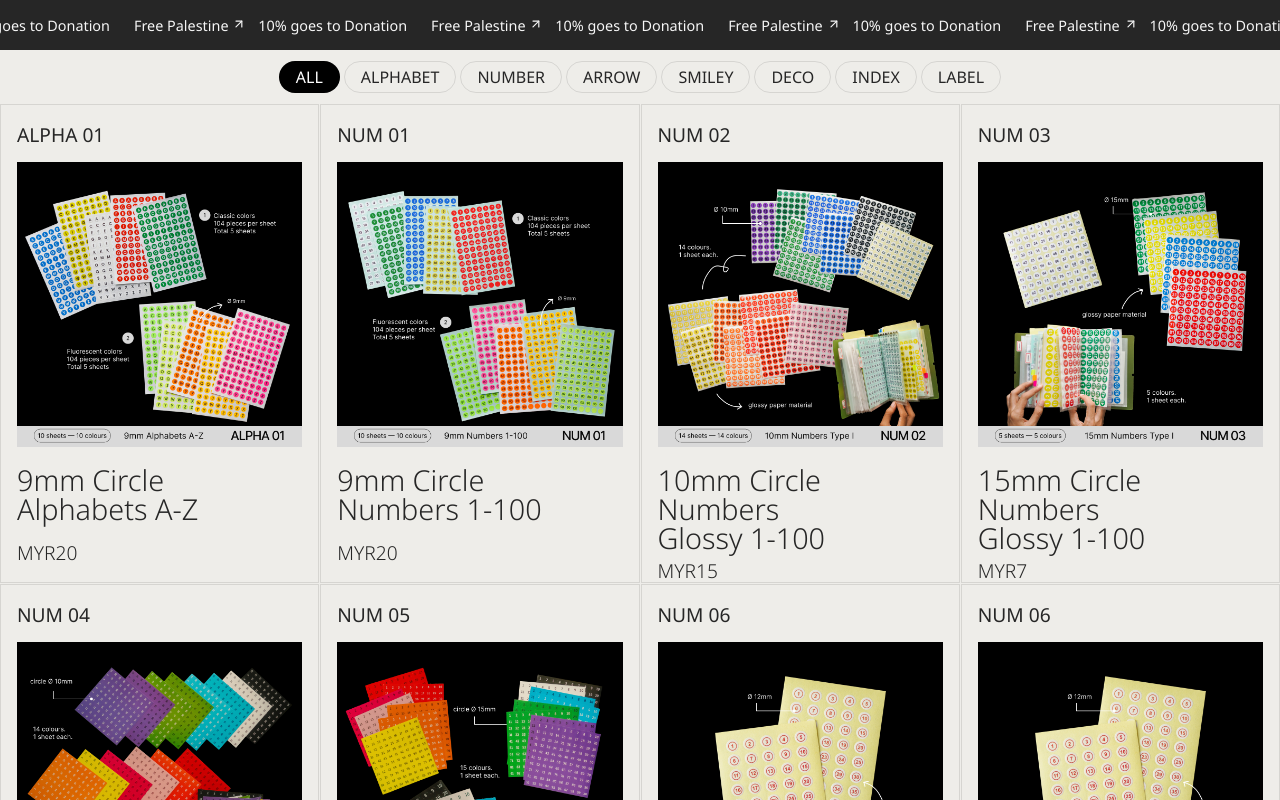
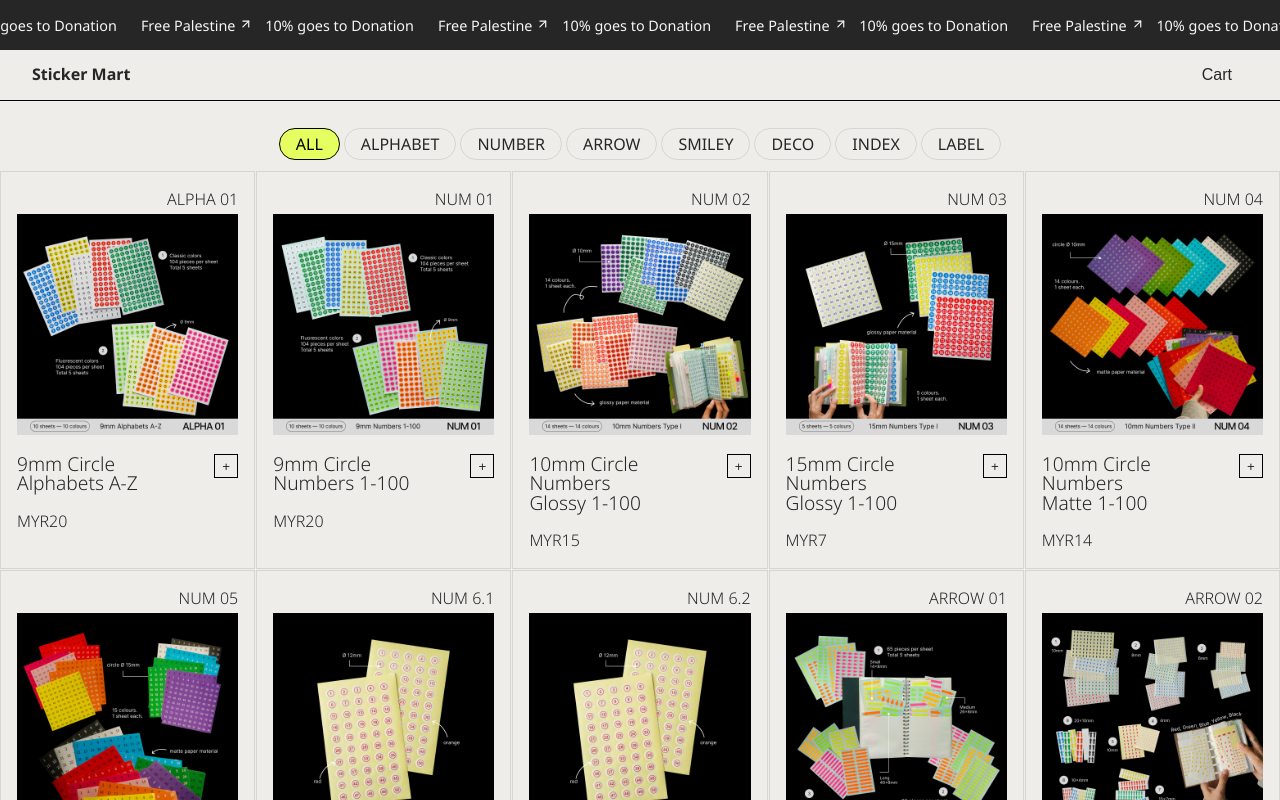
Before and after one commit to amiradeu/mart, a React (Vite) app: page / in a window 1280 px wide. Shown: the top 800 px of the page. Built offline with nearby package versions, Linux system fonts and the light colour scheme.

Commit message:
Product-AddtoCart, Header-Cart, Aside-layout

```diff
--- /dev/null
+++ b/src/components/Cart/Cart.js
@@ -0,0 +1,90 @@
+import React from 'react'
+import styled from 'styled-components'
+
+function Cart() {
+    return (
+        <Aside>
+            <Wrapper>
+                <Header>
+                    <span>←</span>
+                    <h3>My Cart</h3>
+                </Header>
+                <Body>
+                    <p>Your cart is currently empty.</p>
+                </Body>
+                <Footer>
+                    <Total>
+                        <p>Subtotal</p>
+                        <p>MYR</p>
+                    </Total>
+                    <Button>checkout</Button>
+                </Footer>
+            </Wrapper>
+        </Aside>
+    )
+}
+
+const Aside = styled.aside`
+    position: fixed;
+    top: 0;
+    right: 0;
+
+    display: flex;
+    width: 400px;
+    height: 100%;
+
+    background-color: aliceblue;
+`
+
+const Wrapper = styled.div`
+    width: 100%;
+    padding: 20px 16px;
+
+    display: flex;
+    flex-direction: column;
+    justify-content: space-between;
+`
+
+const Header = styled.header`
+    display: flex;
+    align-items: center;
+    margin-bottom: 20px;
+`
+
+const Body = styled.div`
+    flex: 1;
+`
+
+const Footer = styled.div`
+    border-top: 1px solid black;
+`
+
+const Total = styled.div`
+    display: flex;
+    justify-content: space-between;
+    margin: 16px 0;
+`
+
+const Button = styled.button`
+    width: 100%;
+    padding: 16px 0px;
+
+    border: 1px solid black;
+    border-radius: 2rem;
+
+    background-color: var(--color-secondary);
+
+    text-transform: uppercase;
+    font-size: 1.2rem;
+    font-weight: 600;
+
+    cursor: pointer;
+
+    &:hover,
+    &:active {
+        background-color: black;
+        color: white;
+    }
+`
+
+export default Cart
--- /dev/null
+++ b/src/components/Cart/index.js
@@ -0,0 +1,2 @@
+export * from './Cart';
+export { default } from './Cart';
--- a/src/components/CategoryFilter/CategoryFilter.js
+++ b/src/components/CategoryFilter/CategoryFilter.js
@@ -63,8 +63,9 @@ const Radio = styled.input.attrs({ type: 'radio' })`
     transition: 0.2s all linear;
 
     &:checked + label {
-        background-color: black;
-        color: white;
+        border-color: black;
+        background-color: var(--color-secondary);
+        color: black;
     }
 `
 
--- a/src/components/GlobalStyles/GlobalStyles.js
+++ b/src/components/GlobalStyles/GlobalStyles.js
@@ -5,6 +5,7 @@ const GlobalStyles = createGlobalStyle`
 /* DESIGN TOKENS */
 html {
   --color-primary: #262626;
+  --color-secondary: #E4FF5F;
   --color-white: #f6f6f6;
   --color-gray-100: rgba(0, 0, 0, 0.015);
   --color-gray-200: rgba(0, 0, 0, 0.1);
--- a/src/components/Header/Header.js
+++ b/src/components/Header/Header.js
@@ -1,39 +1,57 @@
-import React from 'react'
+import React, { useState } from 'react'
 import styled from 'styled-components'
-import { QUERIES } from '../../constants'
 
 function Header() {
+    const [cartNumber, setCartNumber] = useState(0)
+
     return (
-        <MainHeader>
+        <Wrapper>
             <Title>Sticker Mart</Title>
-            <AuthorLink href='https://www.instagram.com/amiradeuraseh/'>
-                by AmiraDeuraseh
-            </AuthorLink>
-        </MainHeader>
+            <Cart>
+                Cart
+                {cartNumber !== 0 ? `(${cartNumber})` : ''}
+            </Cart>
+        </Wrapper>
     )
 }
 
-const MainHeader = styled.div`
+const Wrapper = styled.div`
+    z-index: 10;
+    position: sticky;
+    top: 0;
+    left: 0;
+    background-color: var(--color-background);
+    border-bottom: 1px solid black;
+
     display: flex;
-
     gap: 1em;
 
     align-items: baseline;
-    justify-content: center;
 
-    padding: 16px;
-
-    @media ${QUERIES.tabletAndDown} {
-        flex-direction: column;
-        align-items: center;
-        text-align: center;
-    }
+    padding: 0px 32px;
 `
 
 const Title = styled.h1`
-    font-size: 4rem;
+    font-size: 1rem;
     line-height: 1;
     letter-spacing: -2%;
+
+    margin-right: auto;
+`
+const Nav = styled.nav``
+
+const Cart = styled.button`
+    padding: 16px 16px;
+    background-color: transparent;
+    color: inherit;
+    font-size: 16px;
+    margin-left: auto;
+    border: none;
+    cursor: pointer;
+
+    &:hover {
+        text-decoration: underline;
+    }
 `
 
 const AuthorLink = styled.a`
--- a/src/components/Home/Home.js
+++ b/src/components/Home/Home.js
@@ -6,6 +6,7 @@ import Header from '../Header'
 import ProductGrid from '../ProductGrid'
 
 import CategoryFilter from '../CategoryFilter/CategoryFilter'
+import Cart from '../Cart/Cart'
 
 function Home() {
     const [selectedCategory, setSelectedCategory] = useState('ALL')
@@ -14,14 +15,15 @@ function Home() {
     return (
         <Wrapper>
             <Superheader />
-            {/* <Header /> */}
-            <main>
+            <Header />
+            <Main>
                 <CategoryFilter
                     category={selectedCategory}
                     onChange={setSelectedCategory}
                 />
                 <ProductGrid category={selectedCategory} />
-            </main>
+            </Main>
+            {/* <Cart /> */}
         </Wrapper>
     )
 }
@@ -30,4 +32,8 @@ const Wrapper = styled.div`
     padding-block-start: 50px;
     padding-block-end: 4rem;
 `
+
+const Main = styled.main`
+    padding-block-start: 1rem;
+`
 export default Home
--- a/src/components/ProductCard/ProductCard.js
+++ b/src/components/ProductCard/ProductCard.js
@@ -21,6 +21,7 @@ function ProductCard({ title, subtitle, price, image, description, category }) {
                     <Balancer>
                         <Subtitle>{subtitle}</Subtitle>
                     </Balancer>
+                    <Button>+</Button>
                 </SubtitleWrapper>
                 <Price>MYR{price}</Price>
             </BottomWrapper>
@@ -36,13 +37,13 @@ const Wrapper = styled.div`
 
 const TopWrapper = styled.div`
     display: flex;
-    justify-content: space-between;
+    justify-content: flex-end;
 `
 
 const Title = styled.h2`
-    font-size: 1.2rem;
-    font-weight: 400;
-    padding-block-end: 14px;
+    font-size: 1rem;
+    font-weight: 300;
+    padding-block-end: 4px;
 `
 const ImageWrapper = styled.div`
     padding-block-end: 14px;
@@ -53,7 +54,7 @@ const Image = styled.img`
 `
 const BottomWrapper = styled.div`
     width: 100%;
-    height: 100px;
+    /* height: 100px; */
 
     display: flex;
     flex-direction: column;
@@ -64,20 +65,47 @@ const BottomWrapper = styled.div`
     }
 `
 
-const SubtitleWrapper = styled.div``
+const SubtitleWrapper = styled.div`
+    display: flex;
+    justify-content: space-between;
+    gap: 12px;
+    padding-block-end: 12px;
+`
 
 const Subtitle = styled.h3`
-    font-size: 1.8rem;
+    font-size: 1.2rem;
     font-weight: 300;
     padding-block-end: 4px;
     line-height: 1;
     letter-spacing: -2%;
 `
 const Price = styled.p`
-    font-size: 1.2rem;
+    font-size: 1rem;
     letter-spacing: 2%;
+    line-height: 150%;
     font-weight: 300;
 `
 const Description = styled.p``
 
+const Button = styled.button`
+    width: 24px;
+    height: 24px;
+
+    background-color: transparent;
+    color: inherit;
+    border: 1px solid black;
+    cursor: pointer;
+
+    display: flex;
+    align-items: center;
+    justify-content: center;
+
+    transition: all 0.3s cubic-bezier(0.215, 0.61, 0.355, 1);
+
+    &:hover {
+        background-color: black;
+        color: white;
+    }
+`
+
 export default ProductCard
--- a/src/components/ProductGrid/ProductGrid.js
+++ b/src/components/ProductGrid/ProductGrid.js
@@ -65,7 +65,7 @@ const Wrapper = styled.div`
     /* background-color: #d0aaf1; */
 
     display: grid;
-    grid-template-columns: repeat(auto-fill, minmax(300px, 1fr));
+    grid-template-columns: repeat(auto-fill, minmax(250px, 1fr));
     gap: 1px;
 `
 
--- a/src/data.js
+++ b/src/data.js
@@ -106,7 +106,7 @@ export const PRODUCTS = [
         description: '',
     },
     {
-        title: 'NUM 06',
+        title: 'NUM 6.1',
         subtitle: 'Outline Circle Numbers 1-50 (Red)',
         price: 1,
         image: 'num06',
@@ -115,7 +115,7 @@ export const PRODUCTS = [
         description: '',
     },
     {
-        title: 'NUM 06',
+        title: 'NUM 6.2',
         subtitle: 'Outline Circle Numbers 1-50 (Orange)',
         price: 1,
         image: 'num06',
```
